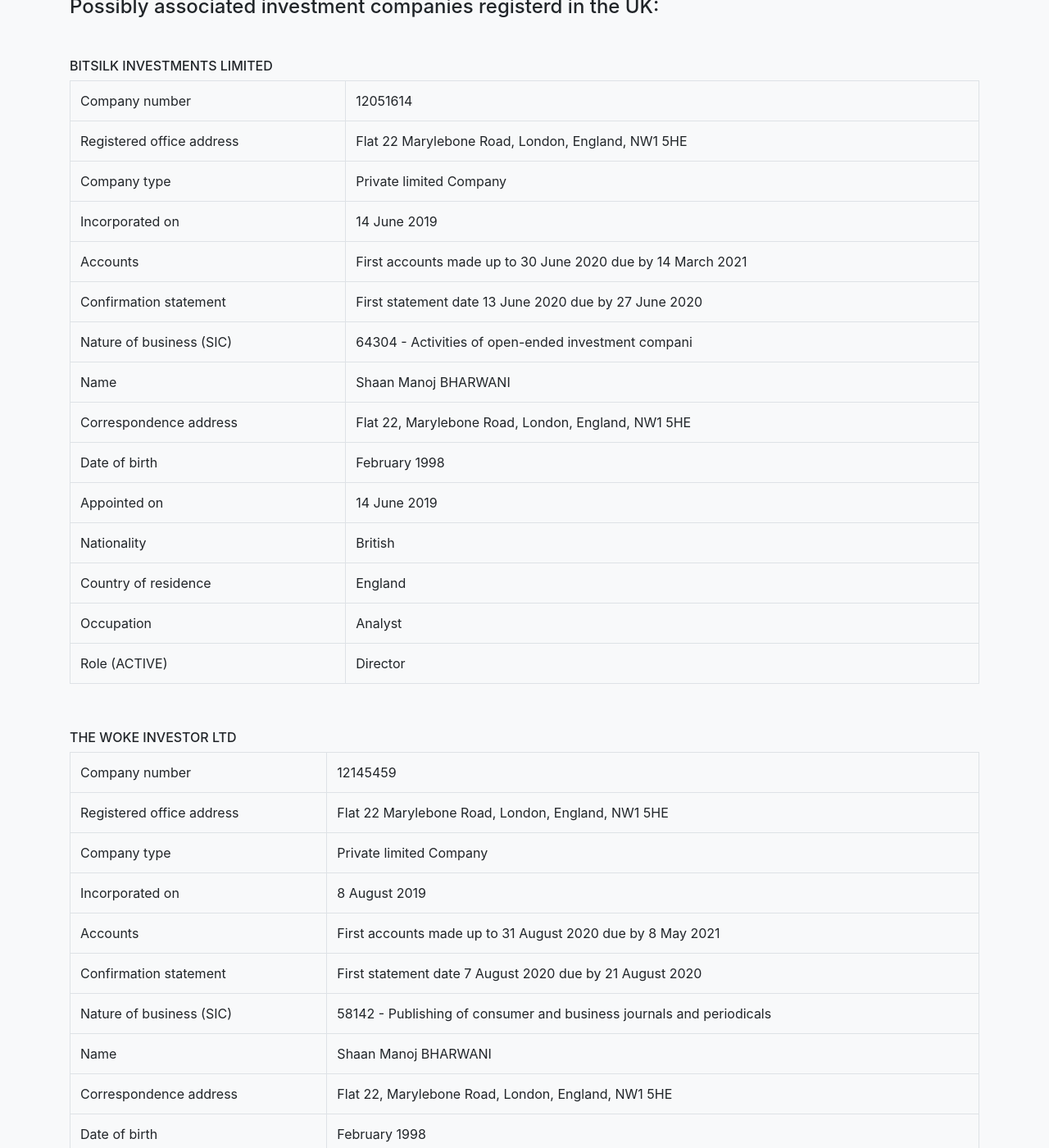
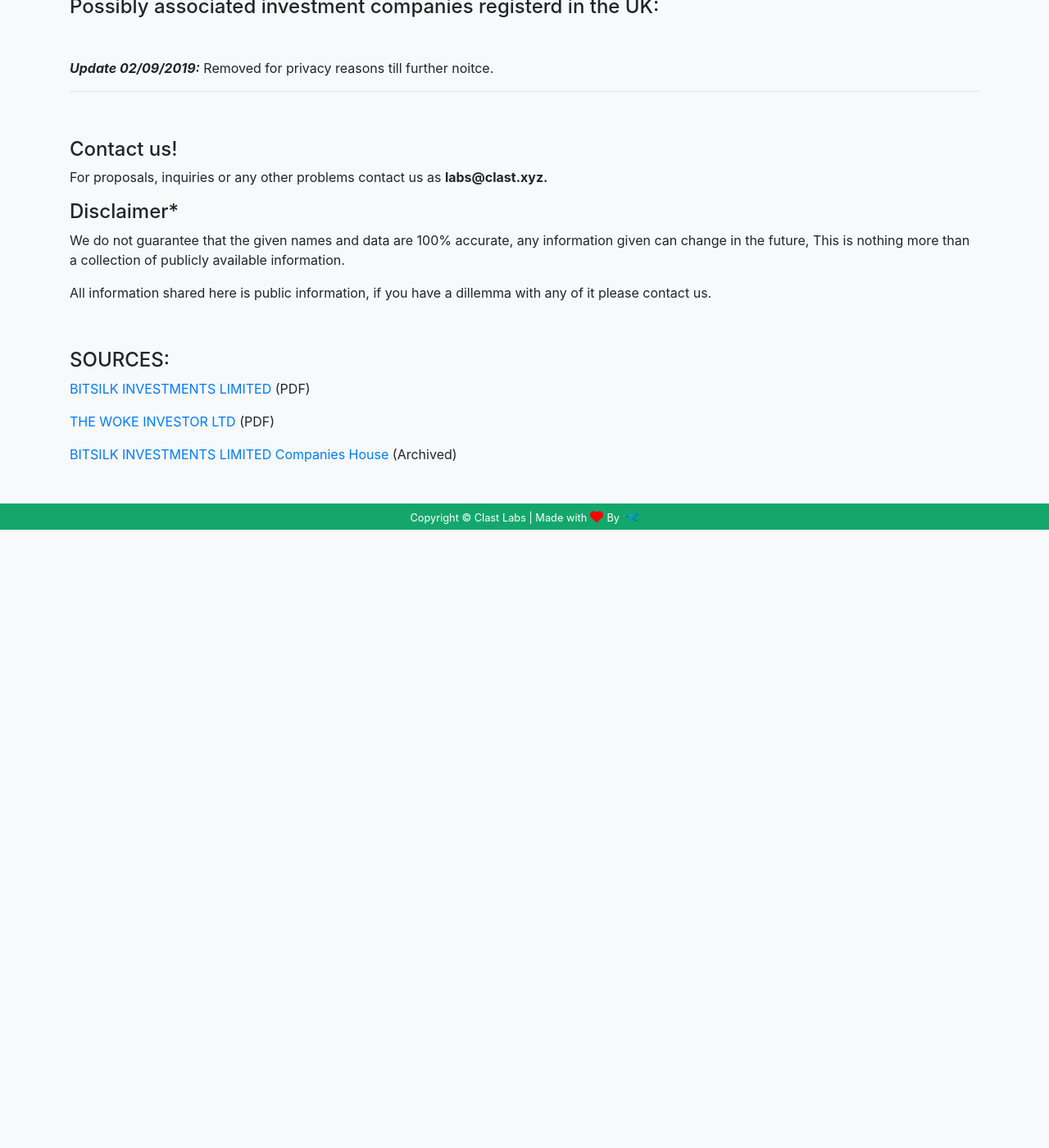
Before and after one commit to Labs-Clast/Labs-Clast.github.io, a Jekyll site: the page built from pages/bitsilk.md, in a window 1280 px wide and 1400 px high, scrolled down 873 px. Shown: the whole window at 82% size. Built offline with Jekyll 4.4.1, drawn with Linux system fonts in a browser that asks for light colours; nearby versions of some CDN libraries; after the commit the page ends 1519 px from its top, so only the background shows below that; some of the changed text lies outside the part shown.

Commit message:
remove details

```diff
--- a/pages/bitsilk.md
+++ b/pages/bitsilk.md
@@ -42,52 +42,11 @@
 #### Possibly associated investment companies registerd in the UK:
 &nbsp;
 
-###### BITSILK INVESTMENTS LIMITED
-
-{:class="table table-bordered"}
-|---|---|
-|Company number                     |12051614   |
-|Registered office address          | Flat 22 Marylebone Road, London, England, NW1 5HE|
-|Company type                       |Private limited Company   |
-|Incorporated on                    |14 June 2019    |
-|Accounts                           |First accounts made up to 30 June 2020 due by 14 March 2021   |
-|Confirmation statement             |First statement date 13 June 2020 due by 27 June 2020   |
-|Nature of business (SIC)           |64304 - Activities of open-ended investment compani   |
-|Name                               |Shaan Manoj BHARWANI       |
-|Correspondence address             |Flat 22, Marylebone Road, London, England, NW1 5HE   |
-|Date of birth                      |February 1998     |
-|Appointed on                       |14 June 2019 |
-|Nationality                        |British   |
-|Country of residence               |England |
-|Occupation                         |Analyst   |
-|Role (ACTIVE)                      |Director   |
-
-&nbsp;
-
-###### THE WOKE INVESTOR LTD
-
-{:class="table table-bordered"}
-|---|---|
-|Company number                     |12145459   |
-|Registered office address          | Flat 22 Marylebone Road, London, England, NW1 5HE|
-|Company type                       |Private limited Company   |
-|Incorporated on                    |8 August 2019    |
-|Accounts                           |First accounts made up to 31 August 2020 due by 8 May 2021   |
-|Confirmation statement             |First statement date 7 August 2020 due by 21 August 2020   |
-|Nature of business (SIC)           |58142 - Publishing of consumer and business journals and periodicals   |
-|Name                               |Shaan Manoj BHARWANI       |
-|Correspondence address             |Flat 22, Marylebone Road, London, England, NW1 5HE   |
-|Date of birth                      |February 1998     |
-|Appointed on                       |14 June 2019 |
-|Nationality                        |British   |
-|Country of residence               |England |
-|Occupation                         |Analyst   |
-|Role (ACTIVE)                      |Director   |
-
-&nbsp;
+***Update 02/09/2019:*** Removed for privacy reasons till further noitce.
 
 ***
 &nbsp;
+
 
 #### Contact us!
 
```
Also changed, not shown: 1 other file.
